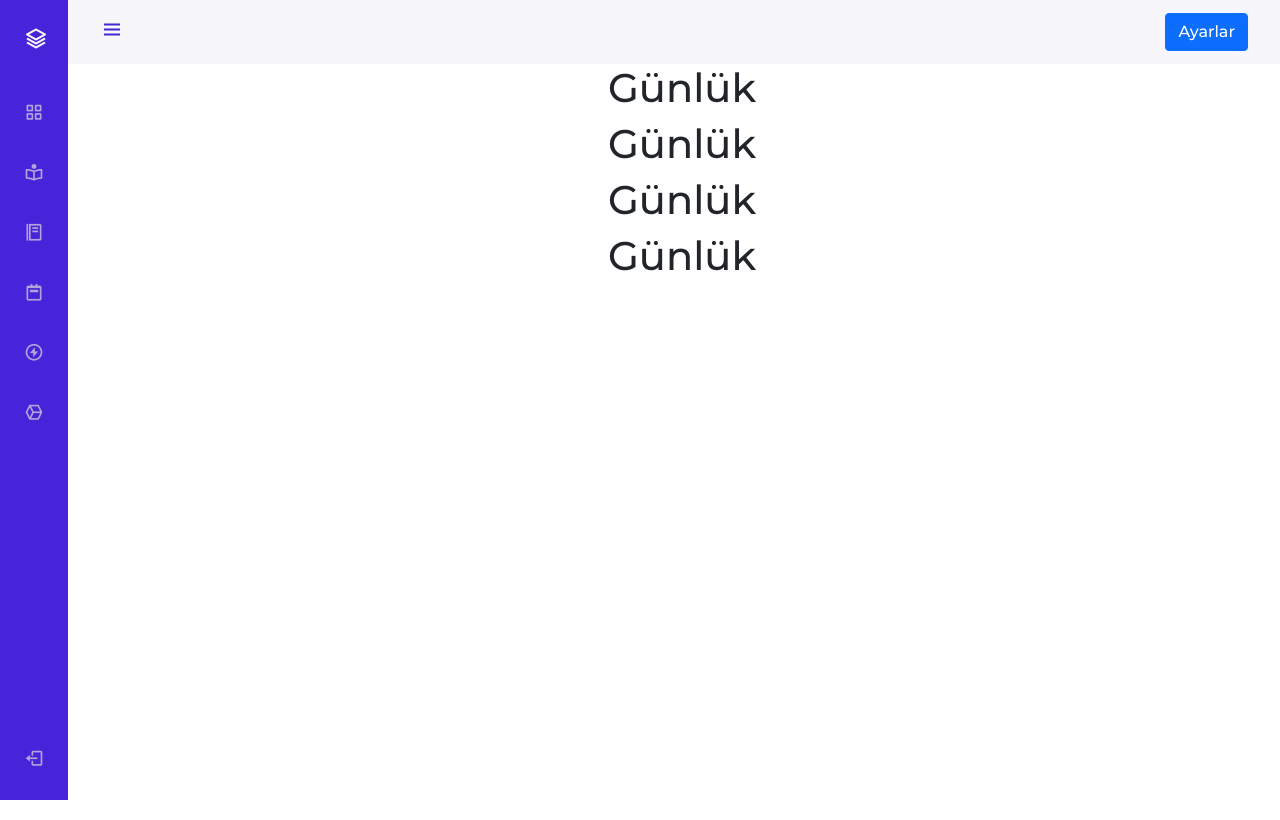
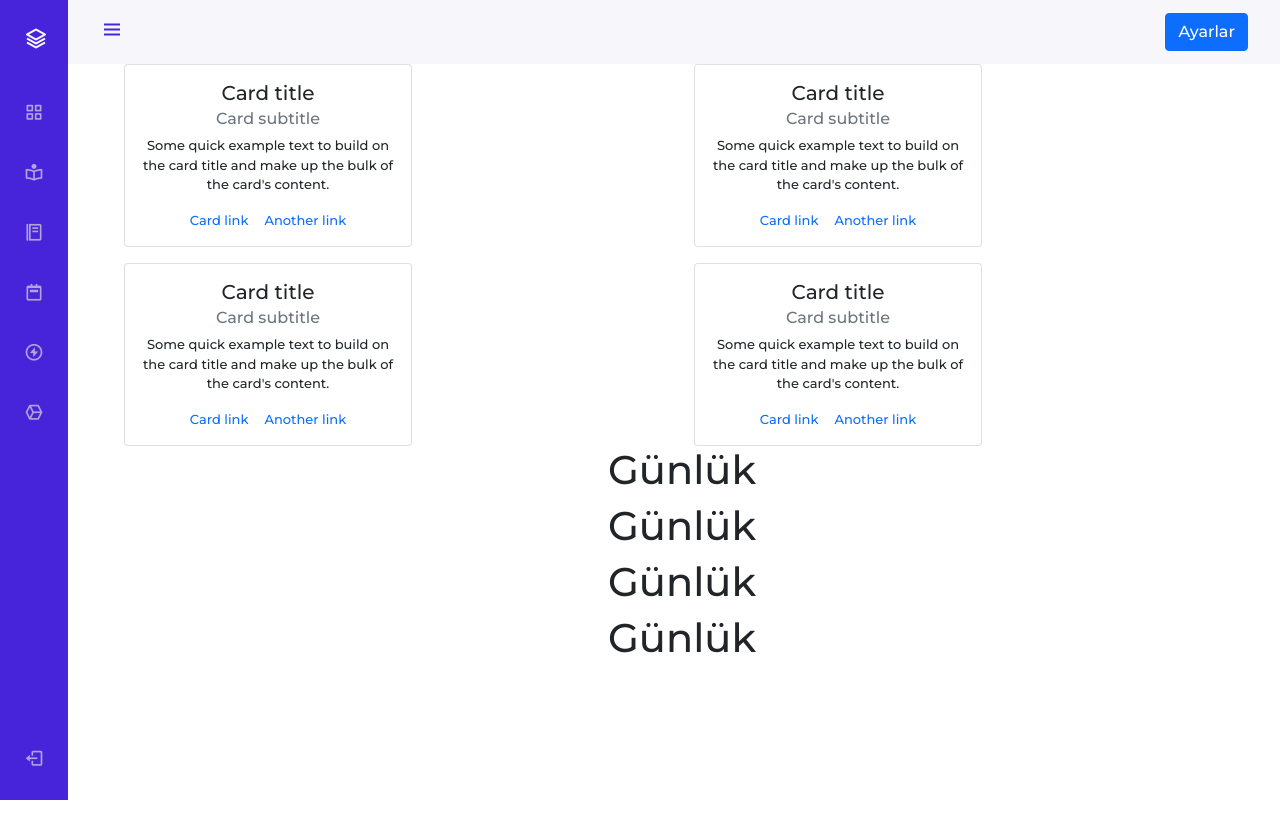
Before and after one commit to omerturkgeldi/calorie-counter-app, a React (Create React App) app: page /gunluk in a window 1280 px wide. Built offline with nearby package versions, Linux system fonts and the light colour scheme.

Commit message:
Bootstrap cards eklendi

```diff
--- a/src/views/pages/Daily.js
+++ b/src/views/pages/Daily.js
@@ -1,14 +1,90 @@
-import React from 'react'
+import React from "react";
 
 const Daily = () => {
-    return (
-        <div>
-            <h1>Günlük</h1>
-            <h1>Günlük</h1>
-            <h1>Günlük</h1>
-            <h1>Günlük</h1>
+  return (
+    <div className="container">
+      <div className="mt-3 row">
+        <div className="col-md-6">
+          <div className="card" style={{ width: "18rem" }}>
+            <div className="card-body">
+              <h5 className="card-title">Card title</h5>
+              <h6 className="card-subtitle mb-2 text-muted">Card subtitle</h6>
+              <p className="card-text">
+                Some quick example text to build on the card title and make up
+                the bulk of the card's content.
+              </p>
+              <a href="#" className="card-link">
+                Card link
+              </a>
+              <a href="#" className="card-link">
+                Another link
+              </a>
+            </div>
+          </div>
         </div>
-    )
-}
+        <div className="col-md-6">
+          <div className="card" style={{ width: "18rem" }}>
+            <div className="card-body">
+              <h5 className="card-title">Card title</h5>
+              <h6 className="card-subtitle mb-2 text-muted">Card subtitle</h6>
+              <p className="card-text">
+                Some quick example text to build on the card title and make up
+                the bulk of the card's content.
+              </p>
+              <a href="#" className="card-link">
+                Card link
+              </a>
+              <a href="#" className="card-link">
+                Another link
+              </a>
+            </div>
+          </div>
+        </div>
+      </div>
+      <div className="mt-3 row">
+        <div className="col-md-6">
+          <div className="card" style={{ width: "18rem" }}>
+            <div className="card-body">
+              <h5 className="card-title">Card title</h5>
+              <h6 className="card-subtitle mb-2 text-muted">Card subtitle</h6>
+              <p className="card-text">
+                Some quick example text to build on the card title and make up
+                the bulk of the card's content.
+              </p>
+              <a href="#" className="card-link">
+                Card link
+              </a>
+              <a href="#" className="card-link">
+                Another link
+              </a>
+            </div>
+          </div>
+        </div>
+        <div className="col-md-6">
+          <div className="card" style={{ width: "18rem" }}>
+            <div className="card-body">
+              <h5 className="card-title">Card title</h5>
+              <h6 className="card-subtitle mb-2 text-muted">Card subtitle</h6>
+              <p className="card-text">
+                Some quick example text to build on the card title and make up
+                the bulk of the card's content.
+              </p>
+              <a href="#" className="card-link">
+                Card link
+              </a>
+              <a href="#" className="card-link">
+                Another link
+              </a>
+            </div>
+          </div>
+        </div>
+      </div>
+      <h1>Günlük</h1>
+      <h1>Günlük</h1>
+      <h1>Günlük</h1>
+      <h1>Günlük</h1>
+    </div>
+  );
+};
 
-export default Daily
+export default Daily;
```
